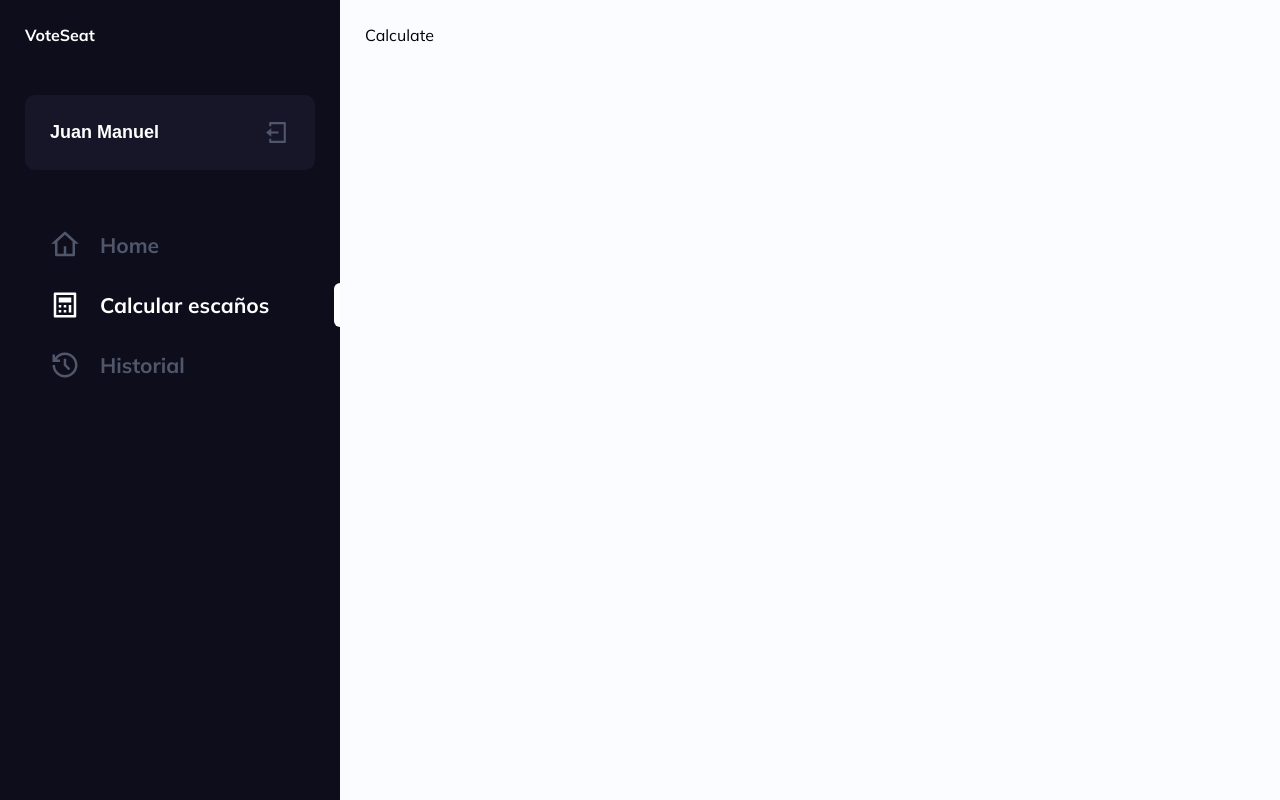
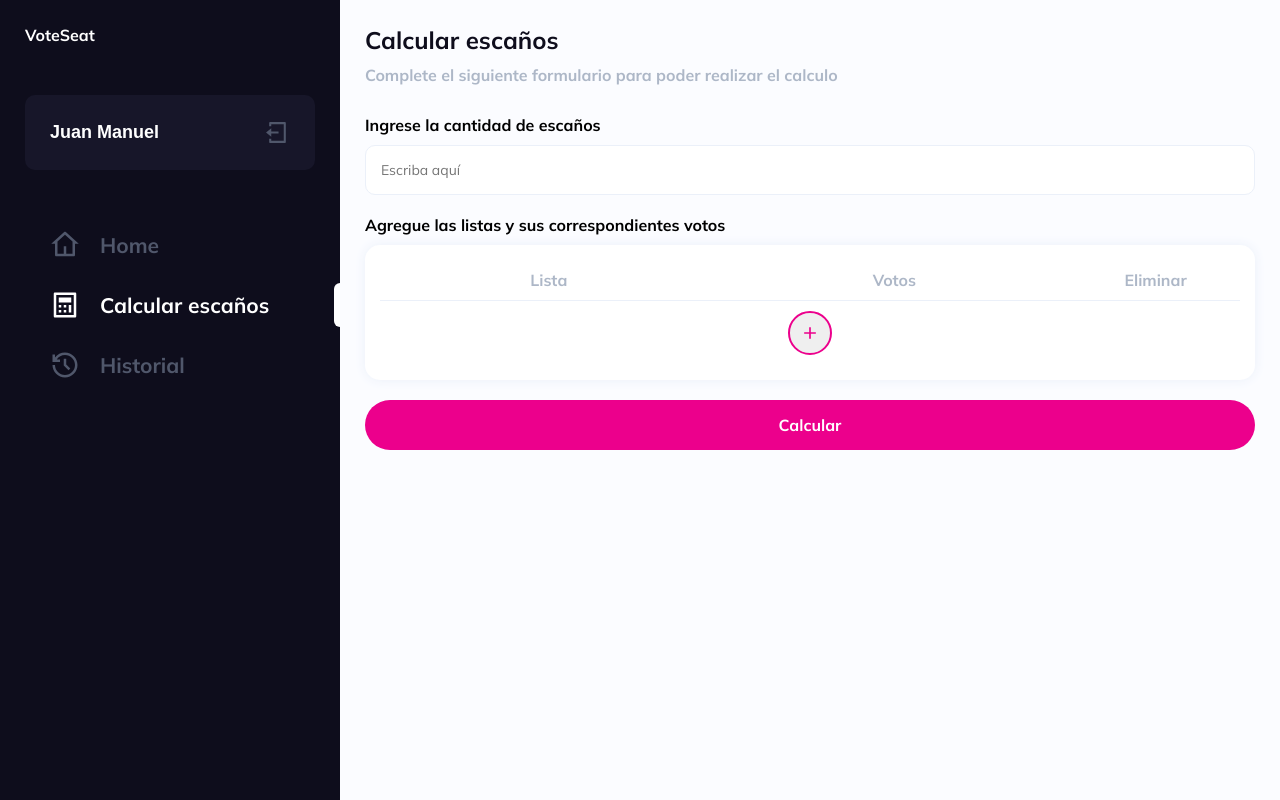
Before and after one commit to juanlopez1/vote-seat-web-app, a React app: page /calculate in a window 1280 px wide. Built offline with nearby package versions, Linux system fonts and the light colour scheme.

Commit message:
add calculate page

```diff
--- a/src/pages/Calculate.page.tsx
+++ b/src/pages/Calculate.page.tsx
@@ -1,5 +1,126 @@
+import { Fragment } from 'react';
+import { useNavigate } from 'react-router-dom';
+import { Controller, type SubmitHandler, useFieldArray, useForm } from 'react-hook-form';
+import { RiAddLine, RiCloseLine, RiErrorWarningLine } from '@remixicon/react';
+
+import Button from '@vote-seat-web-app/components/Button';
+import Input from '@vote-seat-web-app/components/Input';
+import useCalculation from '@vote-seat-web-app/contexts/calculation.context';
+import Table, { TCell, THead, TRow } from '@vote-seat-web-app/components/Table';
+import type { PartyList } from '@vote-seat-web-app/types/calculation.types';
+
+type FormData = {
+    save: boolean;
+    seats: number | string;
+    partiesLists: PartyList[];
+};
+
 const Calculate = () => {
-    return <div>Calculate</div>;
+    const navigate = useNavigate();
+    const { calculateSeats } = useCalculation();
+    const {
+        control,
+        formState: { errors, isSubmitting },
+        handleSubmit,
+        register,
+        setError,
+        clearErrors,
+    } = useForm<FormData>({
+        defaultValues: {
+            save: false,
+            seats: '',
+        },
+    });
+    const { fields, append, remove } = useFieldArray({
+        control,
+        name: 'partiesLists',
+    });
+
+    const onSubmit: SubmitHandler<FormData> = async (data) => {
+        if (fields.length === 0) {
+            setError('partiesLists', { type: 'required', message: 'Agregue listas para poder distribuir los escaños' });
+            return;
+        }
+        const seats = Number(data.seats);
+        const partiesLists = data.partiesLists.map((partyList) => ({
+            name: partyList.name,
+            votes: Number(partyList.votes),
+        }));
+
+        calculateSeats(seats, partiesLists, data.save);
+        navigate('result');
+    };
+
+    const onAddList = () => {
+        clearErrors('partiesLists');
+        append({ name: `Lista ${fields.length + 1}`, votes: '' });
+    };
+
+    return (
+        <Fragment>
+            <h1>Calcular escaños</h1>
+            <p className="page__description">Complete el siguiente formulario para poder realizar el calculo</p>
+            <form onSubmit={handleSubmit(onSubmit)} className="calculate-from">
+                <Controller
+                    name="seats"
+                    control={control}
+                    rules={{ required: 'Complete este campo' }}
+                    render={({ field: { name, onChange, onBlur, value } }) => (
+                        <Input
+                            name={name}
+                            type="text"
+                            value={value}
+                            label="Ingrese la cantidad de escaños"
+                            onBlur={onBlur}
+                            onChange={onChange}
+                            error={errors.seats?.message}
+                        />
+                    )}
+                />
+                <div className="calculate-from__table-wrapper">
+                    <label htmlFor="partiesLists" className="input-label">
+                        Agregue las listas y sus correspondientes votos
+                    </label>
+                    <Table>
+                        <TRow gridTemplateColumns="2fr 2fr 1fr">
+                            <THead>Lista</THead>
+                            <THead>Votos</THead>
+                            <THead>Eliminar</THead>
+                        </TRow>
+                        {fields.map((field, index) => (
+                            <TRow key={field.id} gridTemplateColumns="2fr 2fr 1fr">
+                                <TCell>
+                                    <input {...register(`partiesLists.${index}.name`)} type="text" />
+                                </TCell>
+                                <TCell>
+                                    <input {...register(`partiesLists.${index}.votes`)} type="number" />
+                                </TCell>
+                                <TCell>
+                                    <button type="button" onClick={() => remove(index)}>
+                                        <RiCloseLine size={25} color="red" />
+                                    </button>
+                                </TCell>
+                            </TRow>
+                        ))}
+                        <div className="lists-table__add-row">
+                            <Button type="button" style="outline" onClick={onAddList}>
+                                <RiAddLine size={20} />
+                            </Button>
+                        </div>
+                    </Table>
+                    {errors.partiesLists && (
+                        <span className="error-message">
+                            <RiErrorWarningLine size={14} />
+                            {errors.partiesLists.message}
+                        </span>
+                    )}
+                </div>
+                <Button type="submit" disabled={isSubmitting}>
+                    {isSubmitting ? 'Calculando...' : 'Calcular'}
+                </Button>
+            </form>
+        </Fragment>
+    );
 };
 
 export default Calculate;
```
